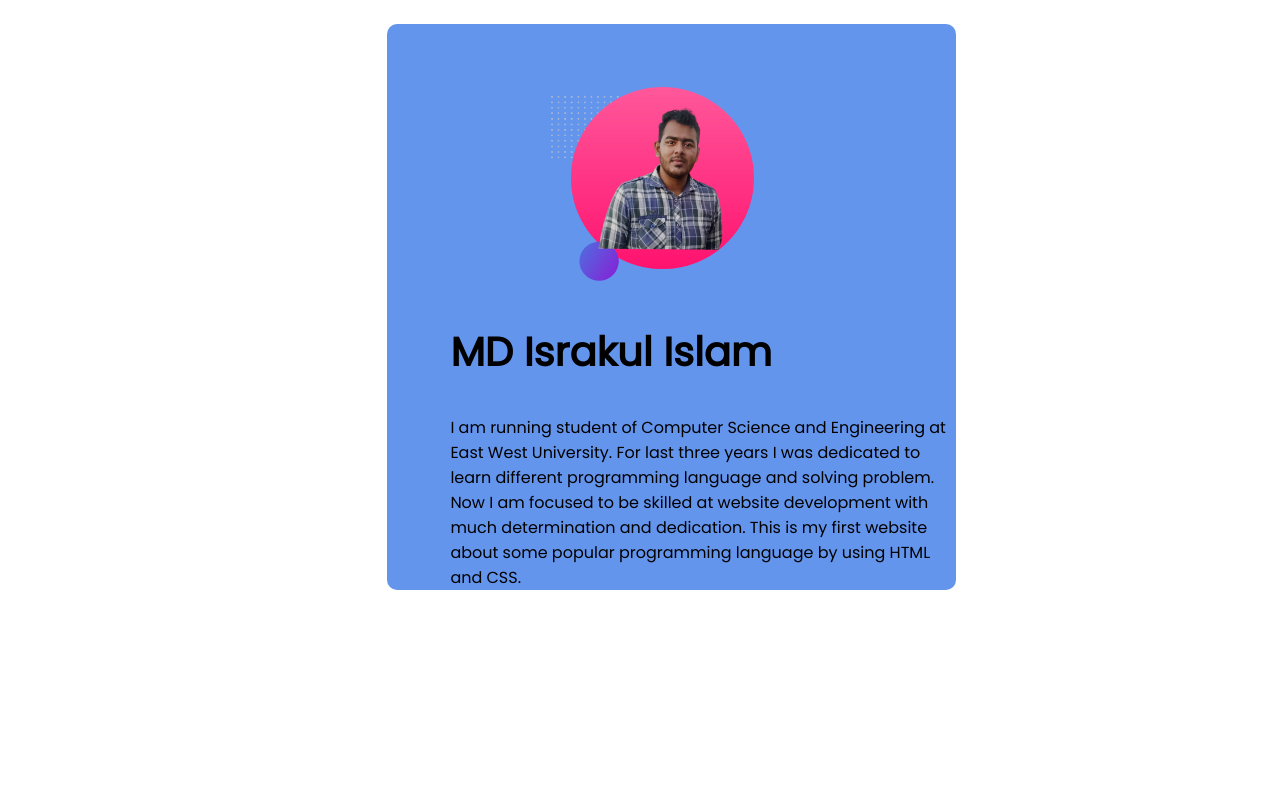
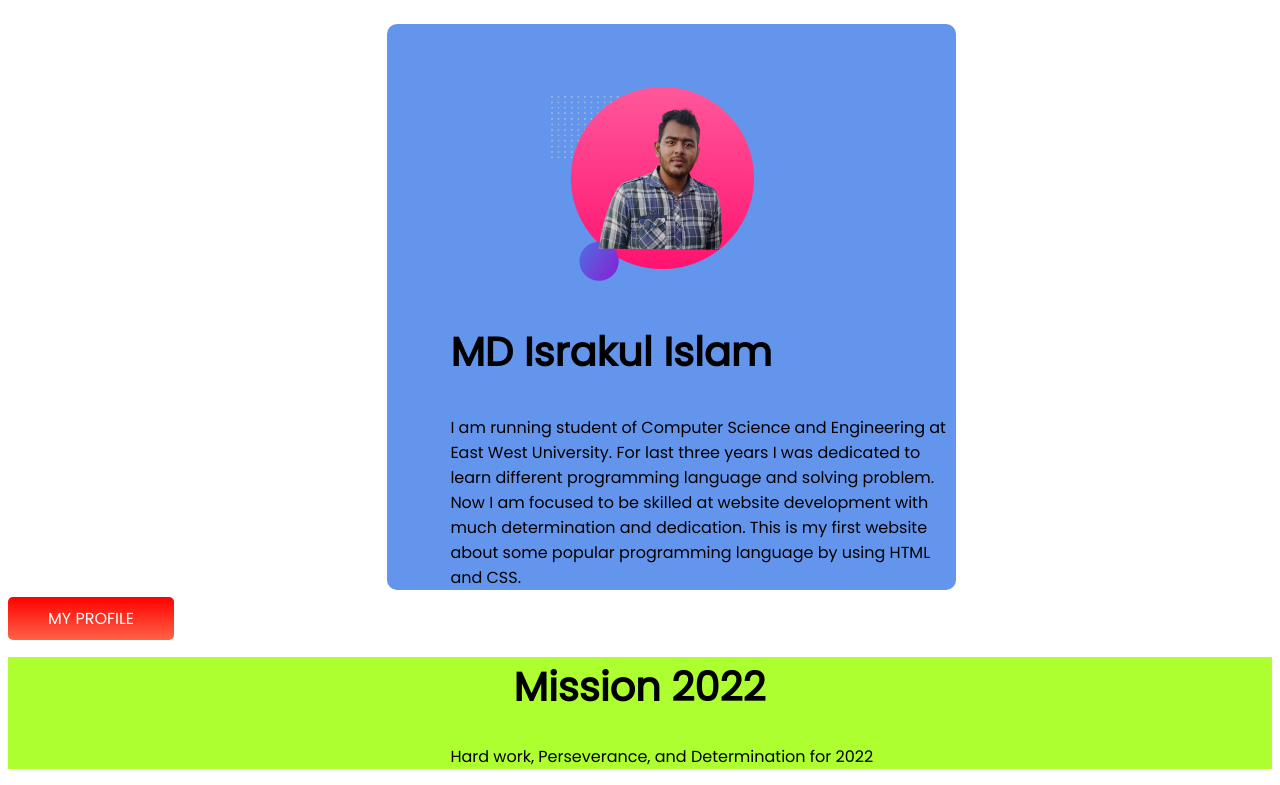
Before and after one commit to MdIsrakulIslam/Mission-2022, a plain HTML site: page index.html in a window 1280 px wide. Shown: the part 2148-2933 px from the top of the page. Before the commit the page ends 2754 px from the top, so only its background shows below. Drawn offline with Linux system fonts and the light colour scheme.

Commit message:
footer added

```diff
--- a/index.html
+++ b/index.html
@@ -111,8 +111,16 @@
                 skilled at website development with much determination and dedication. This is my first website about
                 some popular programming language by using HTML and CSS.
             </p>
+
         </div>
+        <a id="link" class="link-B" target="_blank" href="">MY PROFILE</a>
+
     </section>
+    <footer class="bg">
+        <h1 id="gg">Mission 2022</h1>
+        <p id="hg">Hard work, Perseverance, and Determination for 2022</p>
+    </footer>
+
 
 
 
--- a/style.css
+++ b/style.css
@@ -45,6 +45,20 @@ h1{
     color: white;
     font-weight: 100;
     border-radius: 5px;
+}
+.link-B{
+    text-decoration: none;
+    background-image: linear-gradient(red,tomato);
+    padding: 10px 40px;
+    color: white;
+    font-weight: 100;
+    border-radius: 5px;
+    text-align: right;
+
+}
+.bg{
+    background-color: greenyellow;
+
 }
 
 
@@ -108,3 +122,13 @@ h1{
     #pc{
         background-color: cornflowerblue;
     }
+    #link{
+        text-align: center;
+
+    }
+    #hg{
+        padding-left: 35%;
+    }
+    #gg{
+        padding-left: 40%;
+    }
```
